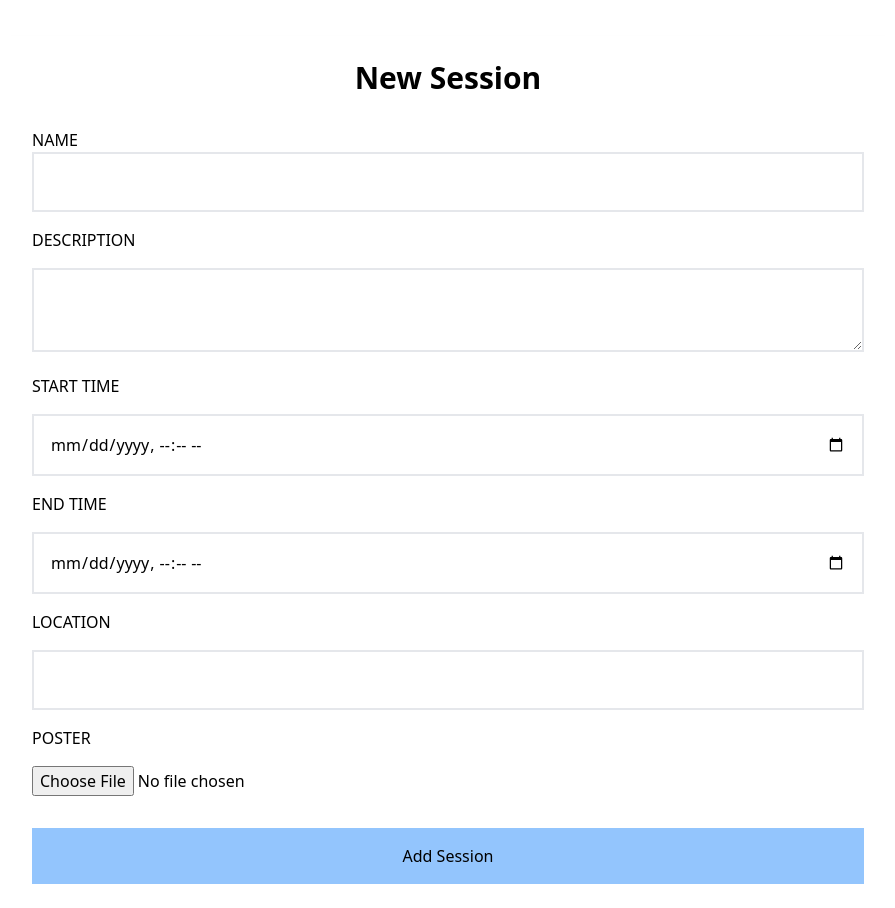
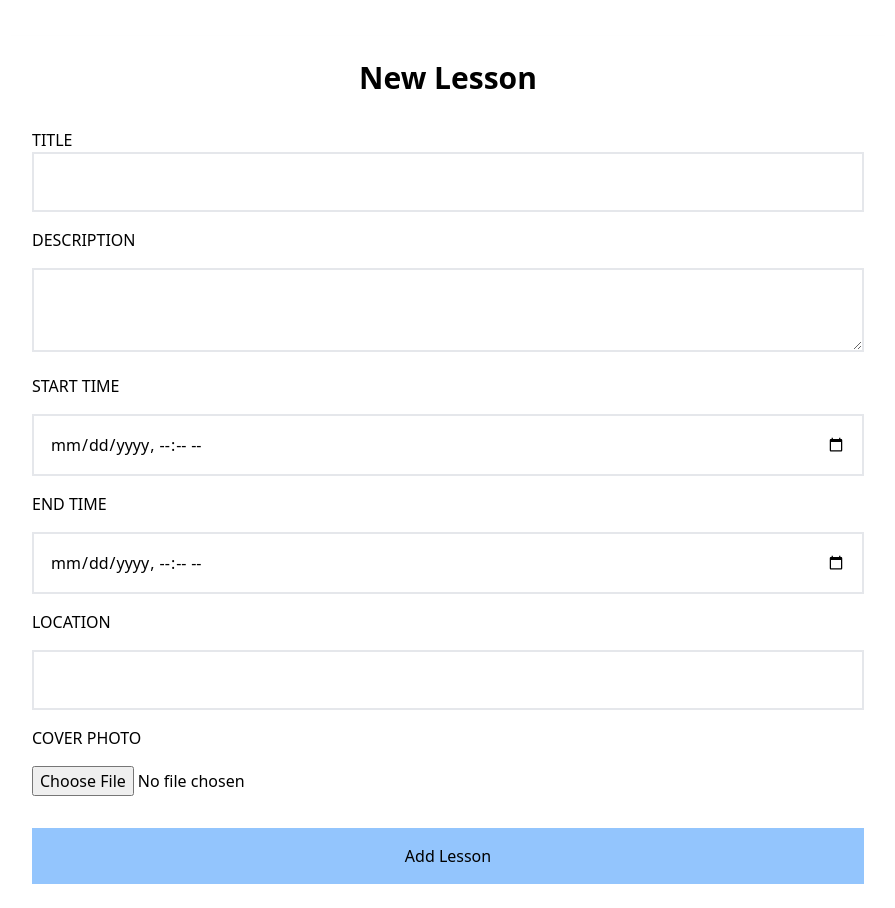
Before and after one commit to antromo741/tutor-react-client, a React (Create React App) app: page /groups/1/sessions/new in a window 1280 px wide. Shown: the part 100-1008 px from the top of the page, without its empty margins (192-1087 px from the left). Built offline with nearby package versions, Linux system fonts and the light colour scheme.

Commit message:
more cleanup, now to add video.js

```diff
--- a/src/containers/GroupShowContainer.js
+++ b/src/containers/GroupShowContainer.js
@@ -32,7 +32,7 @@ class GroupShowContainer extends Component {
                 </h1>
                 <p className="my-2">
 
-                    <Link to={`/groups/${this.props.group.id}/sessions/new`}>Add a session</Link></p>
+                    <Link to={`/groups/${this.props.group.id}/sessions/new`}>Add a lesson</Link></p>
 
                 <div className="grid grid-cols-3">
                     {this.props.sessions.map((session) => (
--- a/src/containers/NewSessionContainer.js
+++ b/src/containers/NewSessionContainer.js
@@ -33,10 +33,10 @@ class NewSessionContainer extends Component {
         return (
         <form className="max-w-4xl w-11/12 mx-auto mt-16 shadow-lg px-8 py-6"
         onSubmit={this.handleSubmit}>
-            <h1 className="text-3xl text-center font-semibold mb-8">New Session</h1>
+            <h1 className="text-3xl text-center font-semibold mb-8">New Lesson</h1>
             <fieldset className="">
                 <label htmlFor="name" className="block uppercase">
-                Name{" "}
+                Title{" "}
                 <span className="text-red-400">{this.state.errors.name}</span>
                 </label>
                 <input
@@ -110,7 +110,7 @@ class NewSessionContainer extends Component {
 
                 <fieldset className="">
                     <label htmlFor="poster" className="block uppercase">
-                        Poster{" "}
+                        Cover Photo{" "}
                         <span className="text-red-400">{this.state.errors.poster}</span>
                     </label>
                     <input
@@ -124,7 +124,7 @@ class NewSessionContainer extends Component {
             <button
                 type="submit"
                 className="w-full p-4 bg-blue-300 mt-4 hover:bg-blue-400 transition-all duration-200">
-                    Add Session
+                    Add Lesson
             </button>
         </form>
     );
```
